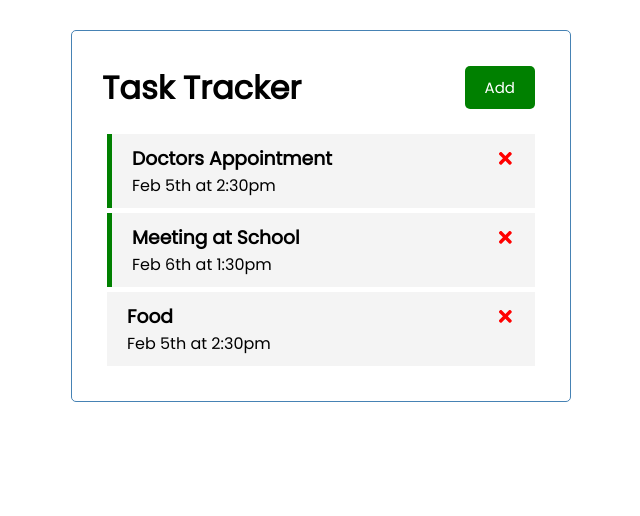
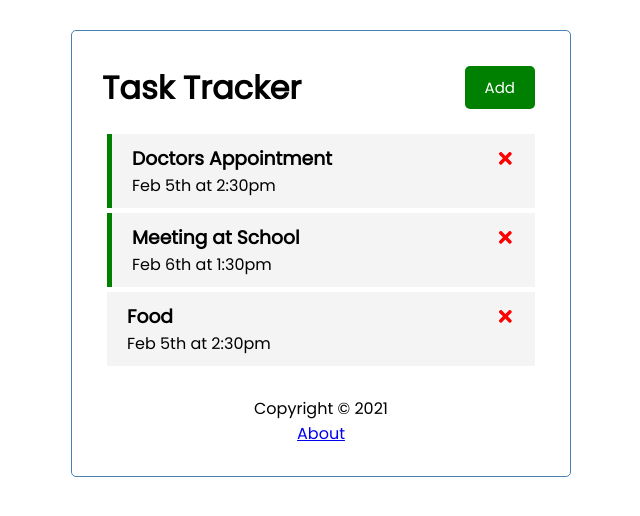
Before and after one commit to Annie-Huang/react-task-tracker, a React (Create React App) app: page / in a window 1280 px wide. Shown: the top 516 px of the page, without its empty margins (319-959 px from the left). Built offline with nearby package versions, Linux system fonts and the light colour scheme; data requests are answered from the project's data file.

Commit message:
Create Footer and add it into our App.js

```diff
--- a/src/App.js
+++ b/src/App.js
@@ -1,8 +1,8 @@
+import { useState, useEffect } from 'react';
 import Header from './components/Header';
+import Footer from './components/Footer';
 import Tasks from './components/Tasks';
-import { useState, useEffect } from 'react';
 import AddTask from './components/AddTask';
-import * as assert from 'assert';
 
 function App() {
   const [showAddTask, setShowAddTask] = useState(false);
@@ -97,6 +97,7 @@
       ) : (
         'No Task To Show'
       )}
+      <Footer />
     </div>
   );
 }
--- /dev/null
+++ b/src/components/Footer.js
@@ -0,0 +1,10 @@
+const Footer = () => {
+  return (
+    <footer>
+      <p>Copyright &copy; 2021</p>
+      <a href='/about'>About</a>
+    </footer>
+  );
+};
+
+export default Footer;
```
